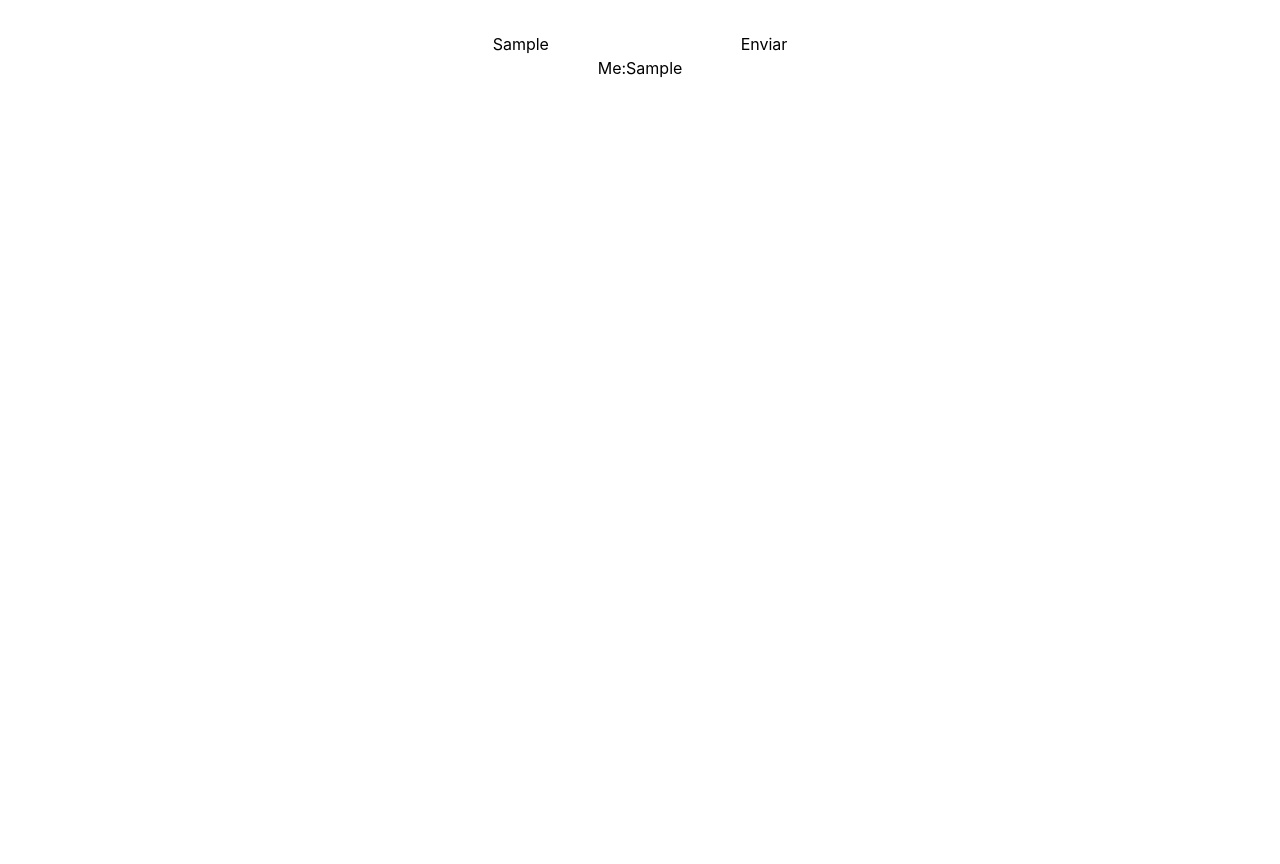
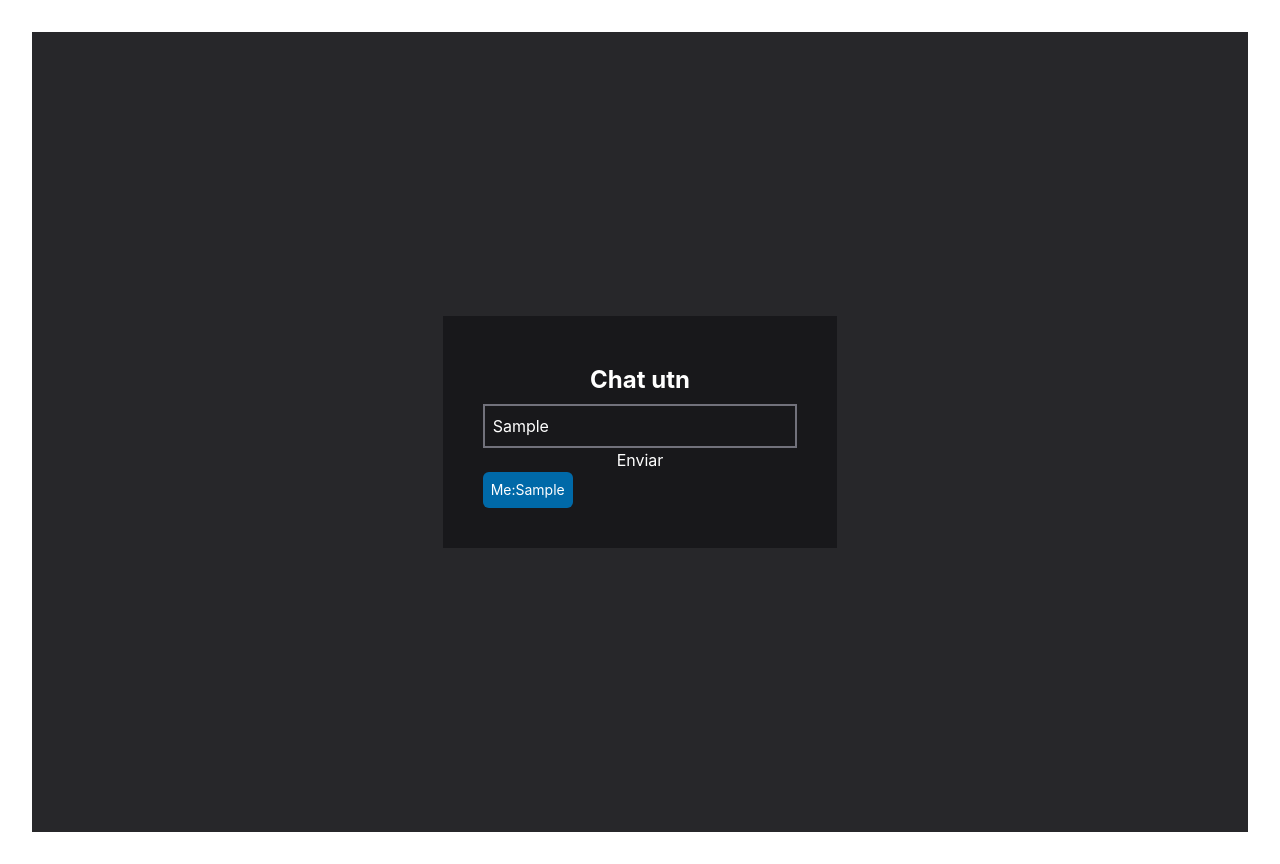
Before and after one commit to herlaplata/chats, a React (Vite) app in the folder fronend/: page / in a window 1280 px wide. Both pictures are taken after typing "Sample" into the empty fields and a click on the button "Enviar". Before the commit the page ends 800 px from the top, so only its background shows below. Built offline with nearby package versions, Linux system fonts and the light colour scheme; no server answers.

Commit message:
Se agregaron estilos

```diff
--- a/fronend/src/App.jsx
+++ b/fronend/src/App.jsx
@@ -37,16 +37,19 @@ function App() {
 
   return (
     <>
-      <div>
-        <form onSubmit={handleSubmit}>
-          <input type="text" placeholder='Mensaje' onChange={(e) => setMessage(e.target.value)}></input>
+      <div className='h-screen bg-zinc-800 text-white flex items-center justify-center'>
+        <form onSubmit={handleSubmit} className='bg-zinc-900 p-10'>
+          <h1 className='text-2xl font-bold my-2'>Chat utn</h1>
+          <input type="text" placeholder='Mensaje' className='border-2 border-zinc-500 p-2 w-full text-white'
+            onChange={(e) => setMessage(e.target.value)}></input>
           <button>Enviar</button>
+          <ul>
+            {messages.map((message, i) => (
+              <li key={i}
+                className={`{my-2 p-2 table text-sm rounded-md ${message.from == 'Me' ? `bg-sky-700` : `bg-black ml-auto`}`}>{message.from}:{message.body}</li>
+            ))}
+          </ul>
         </form>
-        <ul>
-          {messages.map((message, i) => (
-            <li key={i}>{message.from}:{message.body}</li>
-          ))}
-        </ul>
       </div>
     </>
   )
```
